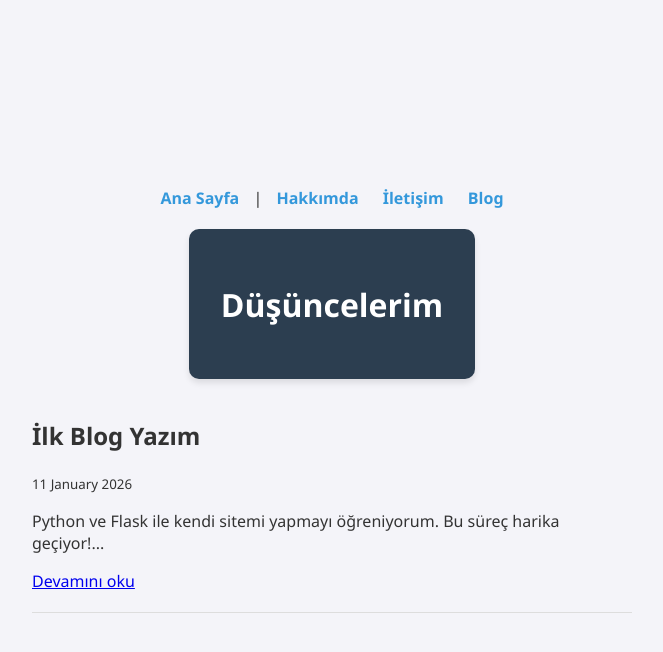
After one commit to ArsenLupen53/personal-website, a Flask app: page /blog in a window 1280 px wide. The commit adds this page. Shown: the top 652 px of the page, without its empty margins (308-971 px from the left). Run offline with Flask 3, Linux system fonts and the light colour scheme.

Commit message:
BLOG SAYFASI

```diff
--- a/app.py
+++ b/app.py
@@ -18,6 +18,11 @@ class Mesaj(db.Model):
     icerik = db.Column(db.Text, nullable=False)
     tarih = db.Column(db.DateTime, default=datetime.utcnow)
 
+class Yazi(db.Model):
+    id = db.Column(db.Integer, primary_key=True)
+    baslik = db.Column(db.String(200), nullable=False)
+    icerik = db.Column(db.Text, nullable=False)
+    tarih = db.Column(db.DateTime, default=datetime.utcnow)
 
 with app.app_context():
     db.create_all()
@@ -58,5 +63,11 @@ def mesajlari_listele():
     tum_mesajlar = Mesaj.query.all() # Veritabanındaki tüm mesajları çek
     return render_template("mesajlar.html", mesajlar=tum_mesajlar)
 
+@app.route('/blog')
+def blog():
+    yazilar = Yazi.query.order_by(Yazi.tarih.desc()).all()
+    return render_template("blog.html", yazilar=yazilar)
+
+
 if __name__ == '__main__':
     app.run(debug=True, port=8080)
--- a/templates/base.html
+++ b/templates/base.html
@@ -10,6 +10,7 @@
         <a href="/">Ana Sayfa</a> |
         <a href="/hakkimda">Hakkımda</a>
         <a href="/iletisim">İletişim</a>
+        <a href="/blog">Blog</a>
     </nav>
     {% with messages = get_flashed_messages() %}
       {% if messages %}
--- /dev/null
+++ b/templates/blog.html
@@ -0,0 +1,16 @@
+{% extends "base.html" %}
+{% block title %}Blog{% endblock %}
+{% block header %}<h1>Düşüncelerim</h1>{% endblock %}
+
+{% block content %}
+    {% for yazi in yazilar %}
+        <article style="text-align: left; max-width: 600px; margin: 20px auto; border-bottom: 1px solid #ddd; padding-bottom: 20px;">
+            <h2>{{ yazi.baslik }}</h2>
+            <small>{{ yazi.tarih.strftime('%d %B %Y') }}</small>
+            <p>{{ yazi.icerik[:200] }}...</p>
+            <a href="#">Devamını oku</a>
+        </article>
+    {% else %}
+        <p>Henüz bir yazı paylaşılmadı.</p>
+    {% endfor %}
+{% endblock %}
```
Also changed, not shown: mesajlar.db (added).
